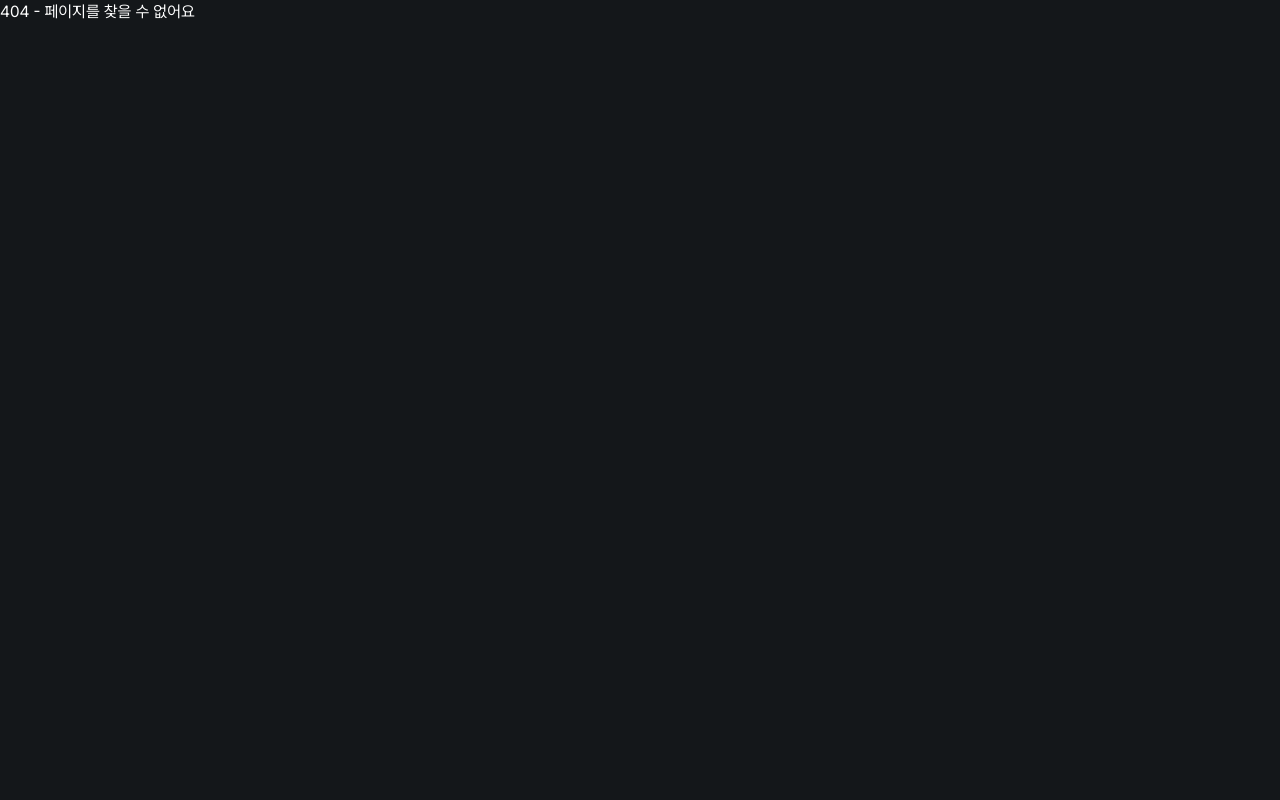
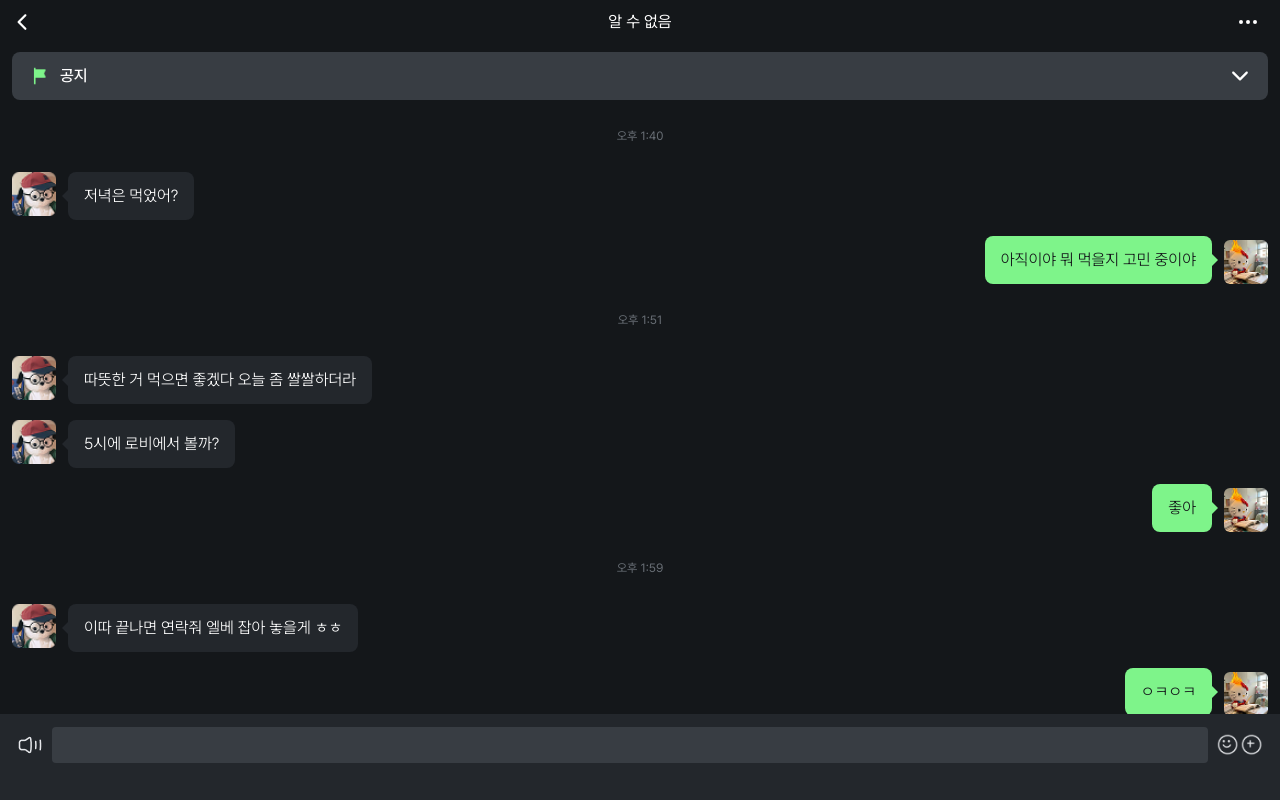
Before and after one commit to CEOS-Developers/react-messenger-23rd, a React (Vite) app: page /chatroom/1 in a window 1280 px wide. Before the commit this address had no page. Built offline with nearby package versions, Linux system fonts and the light colour scheme.

Commit message:
feat: implement messaage persistence with localStorage

```diff
--- a/public/data/messages.json
+++ b/public/data/messages.json
@@ -3,6 +3,7 @@
     "id": "room1-msg1",
     "roomId": "room1",
     "senderId": "user-2",
+    "recieverId": "user-1",
     "text": "저녁은 먹었어?",
     "createdAt": "2026-03-27T13:40:00.000Z"
   },
@@ -10,6 +11,7 @@
     "id": "room1-msg2",
     "roomId": "room1",
     "senderId": "user-1",
+    "recieverId": "user-2",
     "text": "아직이야 뭐 먹을지 고민 중이야",
     "createdAt": "2026-03-27T13:44:00.000Z"
   },
@@ -17,6 +19,7 @@
     "id": "room1-msg3",
     "roomId": "room1",
     "senderId": "user-2",
+    "recieverId": "user-1",
     "text": "따뜻한 거 먹으면 좋겠다 오늘 좀 쌀쌀하더라",
     "createdAt": "2026-03-27T13:51:00.000Z"
   },
@@ -25,12 +28,14 @@
     "roomId": "room1",
     "senderId": "user-2",
     "text": "5시에 로비에서 볼까?",
+    "recieverId": "user-1",
     "createdAt": "2026-03-27T13:51:00.000Z"
   },
   {
     "id": "room1-msg5",
     "roomId": "room1",
     "senderId": "user-1",
+    "recieverId": "user-2",
     "text": "좋아",
     "createdAt": "2026-03-27T13:51:30.000Z"
   },
@@ -38,6 +43,7 @@
     "id": "room1-msg6",
     "roomId": "room1",
     "senderId": "user-2",
+    "recieverId": "user-1",
     "text": "이따 끝나면 연락줘 엘베 잡아 놓을게 ㅎㅎ",
     "createdAt": "2026-03-27T13:59:00.000Z"
   },
@@ -45,6 +51,7 @@
     "id": "room1-msg7",
     "roomId": "room1",
     "senderId": "user-1",
+    "recieverId": "user-2",
     "text": "ㅇㅋㅇㅋ",
     "createdAt": "2026-03-27T14:02:00.000Z"
   },
@@ -52,6 +59,7 @@
     "id": "room1-msg8",
     "roomId": "room1",
     "senderId": "user-1",
+    "recieverId": "user-2",
     "text": "나 근데 교수님한테 여쭤볼 게 있어서 조금 더 늦게 끝날 수도 있어!! 끝나면 연락할게~",
     "createdAt": "2026-03-27T14:03:40.000Z"
   },
@@ -59,6 +67,7 @@
     "id": "room1-msg9",
     "roomId": "room1",
     "senderId": "user-2",
+    "recieverId": "user-1",
     "text": "넹",
     "createdAt": "2026-03-27T14:04:00.000Z"
   }
--- a/src/App.tsx
+++ b/src/App.tsx
@@ -2,14 +2,25 @@ import { Routes, Route } from "react-router-dom";
 import ChatRoomPage from "./pages/ChatRoom";
 import ChatListPage from "./pages/ChatList";
 import NoticePage from "./components/ChatRoom/Noticepage";
+import initialMessages from "../public/data/messages.json";
 import "./App.css";
+import { useEffect } from "react";
 
 function App() {
+  useEffect(() => {
+    const isDataLoaded = localStorage.getItem("messages");
+    if (!isDataLoaded) {
+      //messages가 비어있으면 JSON 파일 내용 가져오기
+      localStorage.setItem("messages", JSON.stringify(initialMessages));
+      console.log("데이터 로딩 완료");
+    }
+  }, []);
+
   return (
     <Routes>
       <Route path="/" element={<ChatRoomPage />} />
 
-      <Route path="/chatroom" element={<ChatRoomPage />} />
+      <Route path="/chatroom/:id" element={<ChatRoomPage />} />
       <Route path="/chatlist" element={<ChatListPage />} />
       <Route path="/notice-page" element={<NoticePage />} />
 
--- a/src/components/ChatRoom/MessageInput.tsx
+++ b/src/components/ChatRoom/MessageInput.tsx
@@ -1,4 +1,21 @@
-export default function MessageInput() {
+import { useState } from "react";
+
+interface MessageInputProps {
+  onSend: (text: string) => void;
+}
+
+export default function MessageInput({ onSend }: MessageInputProps) {
+  const [inputValue, setInputValue] = useState("");
+
+  const handleKeyDown = (e: React.KeyboardEvent<HTMLInputElement>) => {
+    if (e.key === "Enter") {
+      if (inputValue.trim() !== "") {
+        //빈 메세지가 아닐 때만 전송
+        onSend(inputValue);
+        setInputValue("");
+      }
+    }
+  };
   return (
     <footer className="flex sticky w-full bottom-0 bg-gray80 text-white items-center justify-between h-21.5 px-4 pt-2 pb-8 gap-2">
       <div className="flex justify-center w-7 h-7 shrink-0">
@@ -10,6 +27,9 @@ export default function MessageInput() {
       <div className="flex flex-1 justify-center">
         <input
           type="text"
+          value={inputValue}
+          onChange={(e) => setInputValue(e.target.value)}
+          onKeyDown={handleKeyDown}
           placeholder=""
           className="bg-gray70 rounded-sm h-9 w-full outline-none text-base"
         />
--- a/src/pages/ChatRoom.tsx
+++ b/src/pages/ChatRoom.tsx
@@ -10,23 +10,46 @@ import SentBubble from "../components/ChatRoom/Sentbubble";
 import TimeDivider from "../components/ChatRoom/TimeDivider";
 
 export default function ChatRoomPage() {
-  const [messages, setMessages] = useState<Message[]>([]);
+  const [messages, setMessages] = useState<Message[]>(() => {
+    const saved = localStorage.getItem("messages");
+    return saved ? JSON.parse(saved) : []; //데이터 있으면 문자열을 객체로 변환
+  });
   const [users, setUsers] = useState<User[]>([]);
 
   const currentUserId = "user-1"; //나=이우림=user-1 로 가정
   const opponentId = "user-2"; //상대방=김지원=user-2 로 가정
+  const currentRoomId = "room1"; //이우림과 김지원의 방=room1 로 가정
 
   useEffect(() => {
-    fetch("/data/messages.json")
-      .then((res) => res.json())
-      .then((data) => setMessages(data));
+    const savedMessages = localStorage.getItem("messages");
+    const savedUsers = localStorage.getItem("users");
 
-    fetch("/data/users.json")
-      .then((res) => res.json())
-      .then((data) => setUsers(data));
+    if (savedMessages) setMessages(JSON.parse(savedMessages));
+    if (savedUsers) setUsers(JSON.parse(savedUsers));
   }, []);
 
   const opponent = users.find((u) => u.id === opponentId);
+
+  const handleSendMessage = (text: string) => {
+    const newMessage = {
+      id: Date.now().toString(),
+      text,
+      roomId: currentRoomId,
+      senderId: currentUserId,
+      recieverId: opponentId,
+      createdAt: new Date().toISOString(),
+    };
+
+    //현재 화면 업데이트
+    const updatedMessages = [...messages, newMessage];
+    setMessages(updatedMessages);
+
+    //데이터 저장
+    const allMessages = JSON.parse(localStorage.getItem("messages") || "[]");
+    const updateAll = [...allMessages, newMessage];
+    localStorage.setItem("messages", JSON.stringify(updateAll));
+  };
+  //로컬스토리지에는 하나의 데이터만 넣을 수 있어서 최근 메세지를 추가한 새로운 하나의 데이터를 넣어줘야 함
 
   return (
     <main className="flex flex-col h-screen">
@@ -69,7 +92,7 @@ export default function ChatRoomPage() {
         })}
       </div>
 
-      <MessageInput />
+      <MessageInput onSend={handleSendMessage} />
     </main>
   );
 }
```
